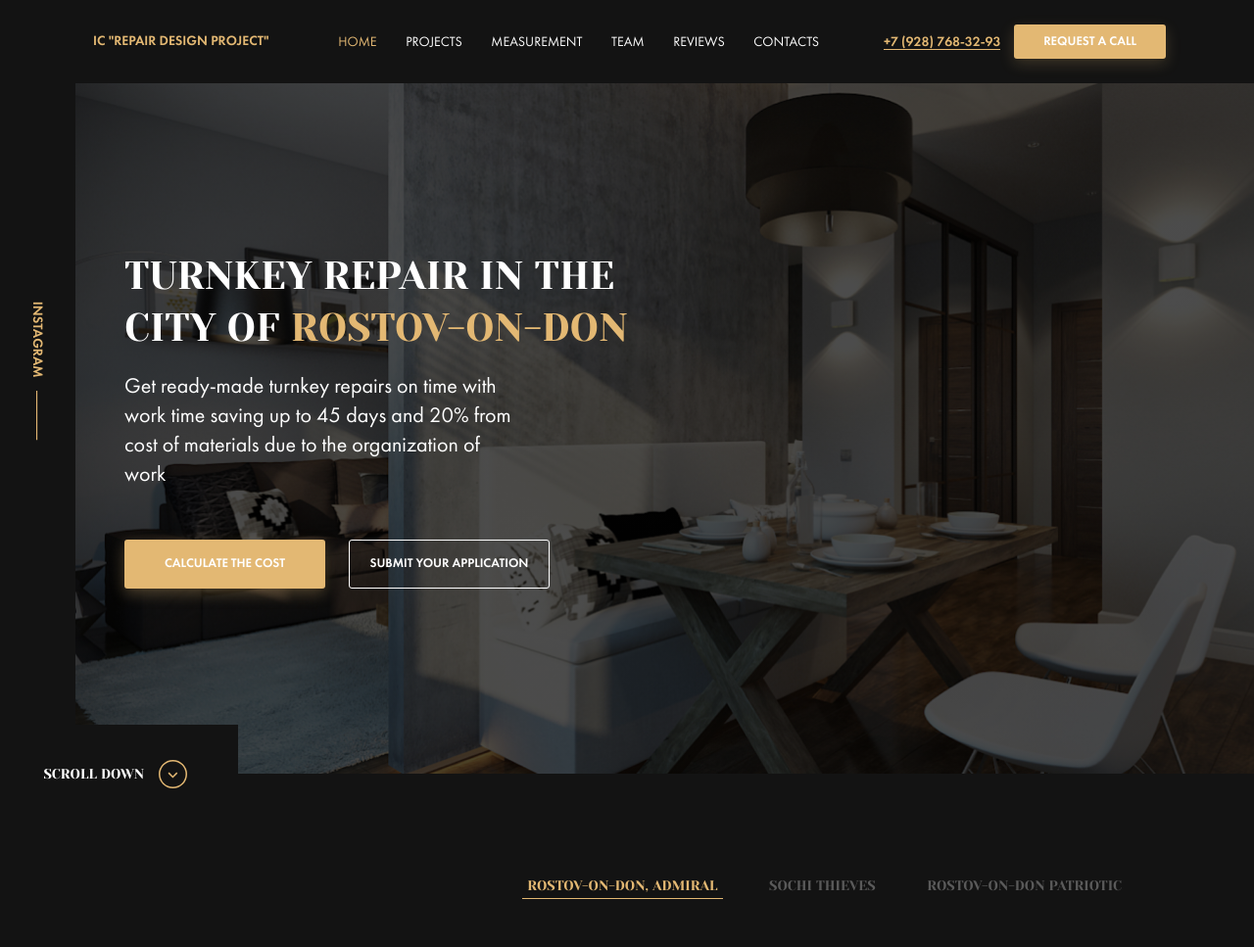
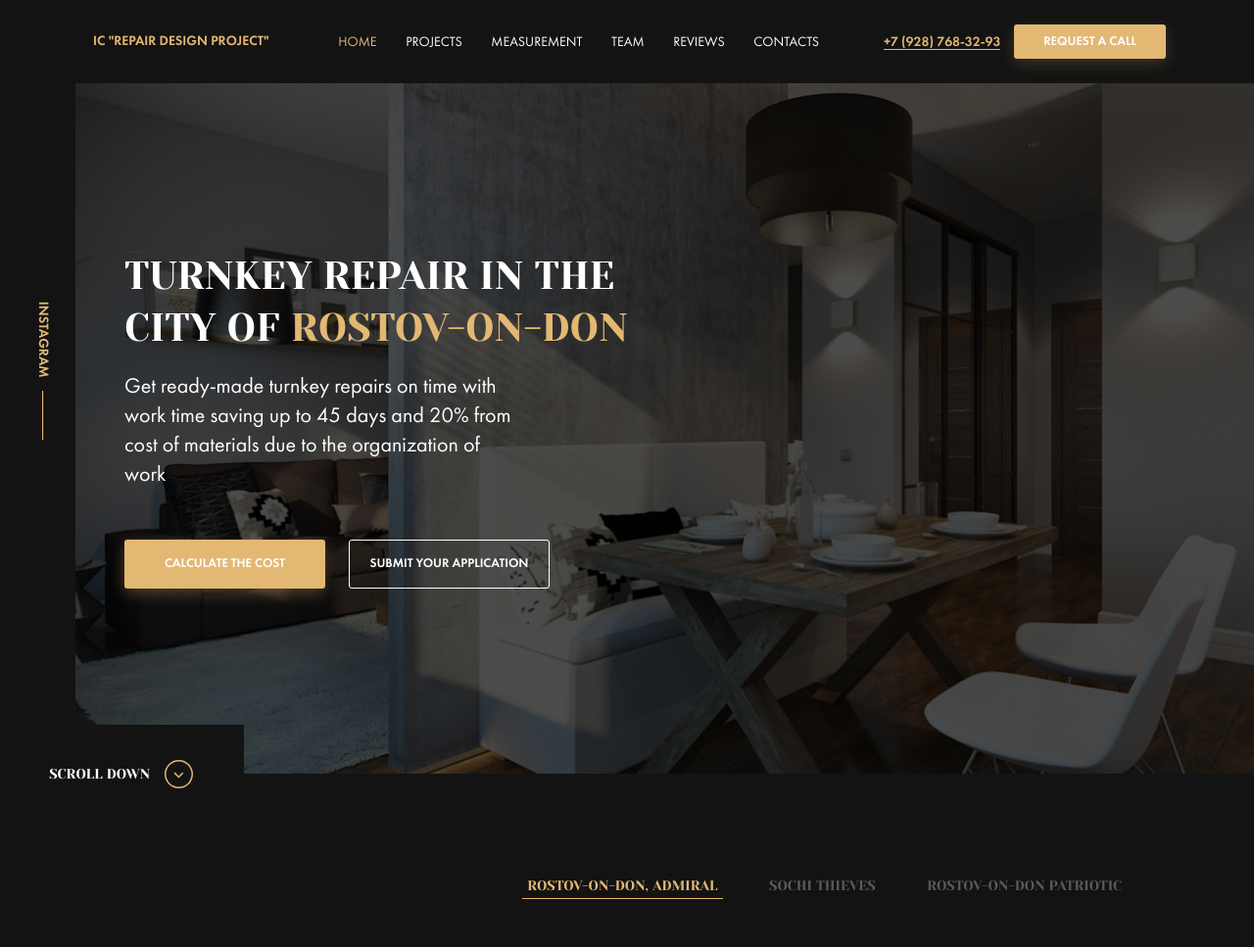
Before and after one commit to Musmen/repair-design-project, a website built with webpack: page dist/index.html in a window 1280 px wide. Shown: the top 967 px of the page at 98% size. Built offline with nearby package versions, Linux system fonts and the light colour scheme; files whose address does not match are found by name.

Commit message:
feat: add styles for desktop and mobile (v1.0)

```diff
--- a/src/scss/presentation.scss
+++ b/src/scss/presentation.scss
@@ -96,7 +96,7 @@
     align-items: center;
 
     position: absolute;
-    left: -127px;
+    left: -10%;
     bottom: 55%;
 
     width: 175px;
@@ -107,10 +107,6 @@
     color: $contrast_color-dark_theme;
 
     transform: rotate(90deg);
-
-    // @media only screen and (max-width: $screen-mobile) {
-    //   display: none;
-    // }
   }
 
   &--social_link_line {
@@ -131,7 +127,7 @@
 
     position: absolute;
     bottom: -50px;
-    left: -84px;
+    left: -6.5%;
 
     width: 250px;
     min-height: 100px;
@@ -143,10 +139,6 @@
 
     background-color: $bg_color-dark_theme;
     border-radius: 0;
-
-    // @media only screen and (max-width: $screen-mobile) {
-    //   display: none;
-    // }
   }
 
   &--scroll_down_icon {
```
Also changed, not shown: dist/index.html.
